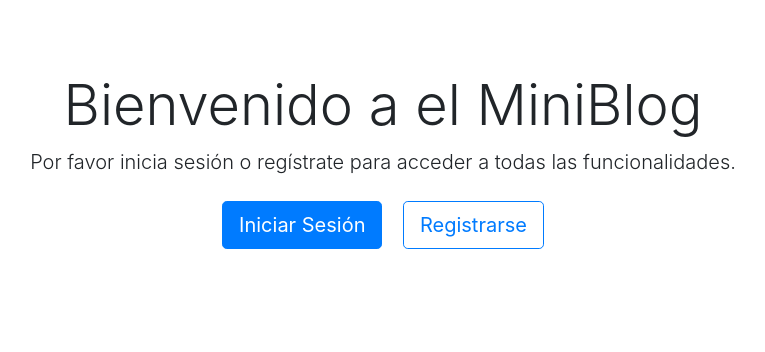
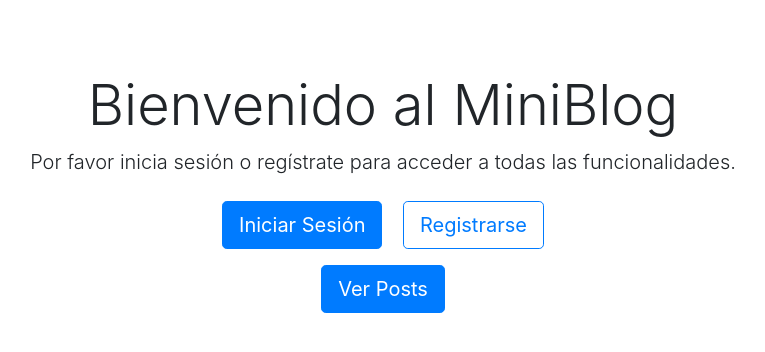
Before and after one commit to vcambria-ITEC/efi-python, a Flask app: page / in a window 1280 px wide. Shown: the part 56-408 px from the top of the page, without its empty margins (257-1022 px from the left). Run offline with Flask 3, Linux system fonts and the light colour scheme; data that the repository does not hold is empty; parts of the project's set-up code (start-up, migrations or seed data) failed here and were passed over; some libraries are stand-ins or nearby versions.

Commit message:
Se agrega la opcion de ver posts sin loguearse.

```diff
--- a/app.py
+++ b/app.py
@@ -102,6 +102,8 @@ def register():
 
         flash('Username created succefully', 'success')
         return redirect(url_for('login'))
+    return render_template("auth/register.html")
+
 
 @app.route('/logout')
 def logout():
@@ -138,7 +140,7 @@ def get_categories():
 
 @app.route('/create_post', methods=['GET', 'POST'])
 
-@login_required
+
 def posts():
     if request.method == 'POST':
         title = request.form['title']
--- a/templates/create_post.html
+++ b/templates/create_post.html
@@ -6,6 +6,7 @@
 <div class="row mb-4">
     <div class="col-md-8 mx-auto">
         <!-- Formulario para crear un nuevo post -->
+        {% if current_user.is_authenticated %}
             <div class="card mb-4">
                 <div class="card-header">
                     <h5 class="mb-0">Crear un nuevo post</h5>
@@ -38,7 +39,7 @@
                     </form>
                 </div>
             </div>
-
+        {% endif %}
         <!-- Lista de posts -->
          {% if existingPosts %}
             {% for post in existingPosts %}
--- a/templates/index.html
+++ b/templates/index.html
@@ -7,14 +7,15 @@
     {% if current_user.is_authenticated %}
         <h1 class="display-4">¡Bienvenido, {{ current_user.username }}!</h1>
         <p class="lead">Has iniciado sesión correctamente en el MiniBlog.</p>
-        <a href="{{ url_for('posts') }}" class="btn btn-primary btn-lg mt-3">Ver Posts</a>
     {% else %}
-        <h1 class="display-4">Bienvenido a el MiniBlog</h1>
+        <h1 class="display-4">Bienvenido al MiniBlog</h1>
         <p class="lead">Por favor inicia sesión o regístrate para acceder a todas las funcionalidades.</p>
         <div class="mt-4">
             <a href="{{ url_for('login') }}" class="btn btn-primary btn-lg mr-3">Iniciar Sesión</a>
             <a href="{{ url_for('register') }}" class="btn btn-outline-primary btn-lg">Registrarse</a>
         </div>
     {% endif %}
+    <a href="{{ url_for('posts') }}" class="btn btn-primary btn-lg mt-3">Ver Posts</a>
+
 </div>
 {% endblock %}
```
Lines whose indentation alone changed are shown as unchanged.
